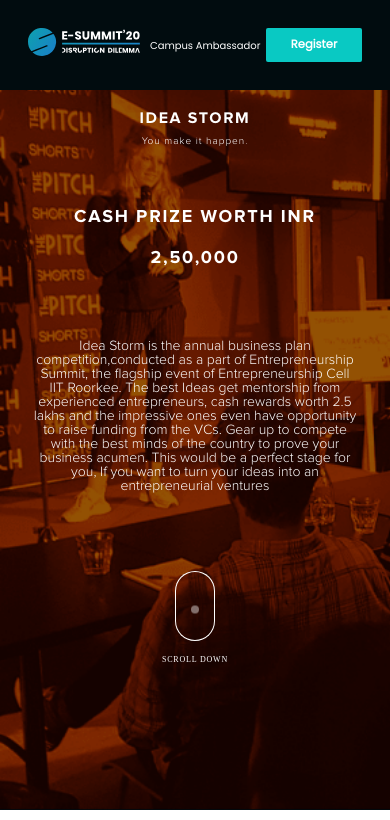
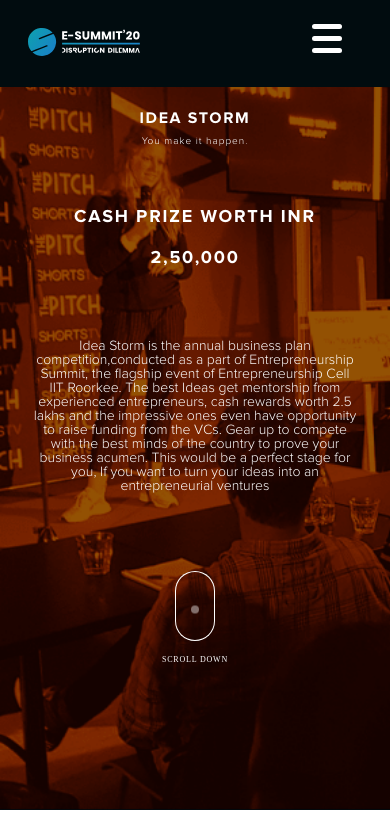
Before and after one commit to prakhar2109/Esummit20, a React app: page /Ideastorm in a window 390 px wide. Shown: the top 820 px of the page. Built offline with nearby package versions, Linux system fonts and the light colour scheme.

Commit message:
made mobile navbar

```diff
--- a/src/components/navbar/index.js
+++ b/src/components/navbar/index.js
@@ -1,14 +1,46 @@
 import React, { Component } from 'react'
 import { Link } from 'react-router-dom'
 import esummitLogo from '../../assets/esummit-logo.svg'
+import './src/navbar.css'
+// import Navbar from '../registration/navbar/navbar'
 class index extends Component {
+  constructor(props) {
+    super(props)
+    this.state = {
+      isMobile: false
+    }
+  }
+  componentDidMount() {
+    if (window.innerWidth <= 768) {
+      this.setState({
+        isMobile: true,
+        displayNavbar: false
+      })
+    }
+  }
+  showNavbar = e => {
+    this.setState({
+      displayNavbar: !this.state.displayNavbar
+    })
+    var x = document.getElementById('nav-icon1')
+    x.classList.toggle('active')
+  }
   render() {
     return (
       <div className="navbar-container">
-        <Link to="/" className="navbar-logo-link">
+        <Link
+          to="/"
+          className={
+            !this.state.isMobile ? 'navbar-logo-link' : 'navbar-logo-link-off'
+          }
+        >
           <img src={esummitLogo} className="navbar-logo" alt="" />
         </Link>
-        <ul className="navbar-content">
+        <ul
+          className={
+            !this.state.isMobile ? 'navbar-content' : 'navbar-content-off'
+          }
+        >
           <li className="navbar-items">
             <Link
               to="/campus-ambassador"
@@ -25,6 +57,40 @@ class index extends Component {
             </Link>
           </li>
         </ul>
+
+        <div
+          className={
+            this.state.isMobile ? 'navbar-mobile' : 'navbar-mobile-off'
+          }
+        >
+          <Link to="/" className="navbar-logo-link">
+            <img src={esummitLogo} className="navbar-logo" alt="" />
+          </Link>
+          <div className="nav-icon" id="nav-icon1" onClick={this.showNavbar}>
+            <div></div>
+          </div>
+
+          <ul
+            className="navbar-mobile-content"
+            id={!this.state.displayNavbar ? 'mobile-content' : ''}
+          >
+            <li className="navbar-mobile-items">
+              <Link
+                to="/campus-ambassador"
+                className="navbar-links"
+                target="_blank"
+                rel="noopener noreferrer"
+              >
+                Campus Ambassador
+              </Link>
+            </li>
+            <li className="navbar-mobile-items">
+              <Link to="/register" className="navbar-links">
+                <button className="navbar-register-button">Register</button>
+              </Link>
+            </li>
+          </ul>
+        </div>
       </div>
     )
   }
--- /dev/null
+++ b/src/components/navbar/src/navbar.css
@@ -0,0 +1,67 @@
+.navbar-content-off,
+.navbar-logo-link-off {
+  display: none !important;
+}
+.navbar-mobile-off {
+  display: none !important;
+}
+.navbar-mobile {
+  width: 100%;
+}
+.nav-icon {
+  margin-right: 1em;
+  width: 30px;
+  position: absolute;
+  top: 19%;
+  left: 80%;
+}
+.nav-icon.active:before {
+  margin-top: -3px !important;
+}
+.nav-icon:after,
+.nav-icon:before,
+.nav-icon div {
+  background-color: #fff;
+  border-radius: 3px;
+  content: '';
+  display: block;
+  height: 5px;
+  margin: 7px 0;
+  transition: all 0.2s ease-in-out;
+}
+.nav-icon.active:before {
+  transform: translateY(12px) rotate(135deg);
+}
+
+.nav-icon.active:after {
+  transform: translateY(-12px) rotate(-135deg);
+}
+
+.nav-icon.active div {
+  transform: scale(0);
+}
+.navbar-mobile-content {
+  margin-top: 20px;
+  margin-right: 30px;
+  transition: all 0.3s ease-in;
+
+  /* display: none; */
+}
+.navbar-mobile-items {
+  margin-top: 5%;
+}
+.navbar-links {
+  color: #fff;
+}
+.navbar-register-button {
+  background-color: #09c9c3;
+  height: 25px;
+}
+.mobile-navbar-side {
+  margin-left: 0px;
+  height: 100%;
+  width: 100%;
+}
+#mobile-content {
+  display: none;
+}
```
Also changed, not shown: 1 other file (tests, documents, lock files or other folders).
